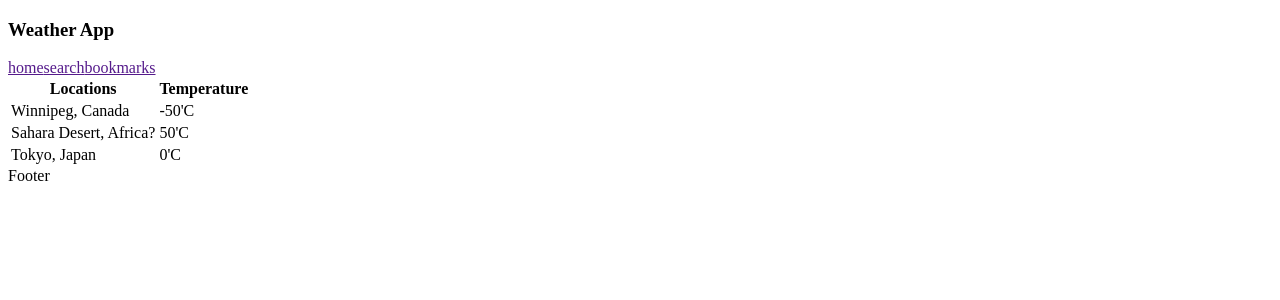
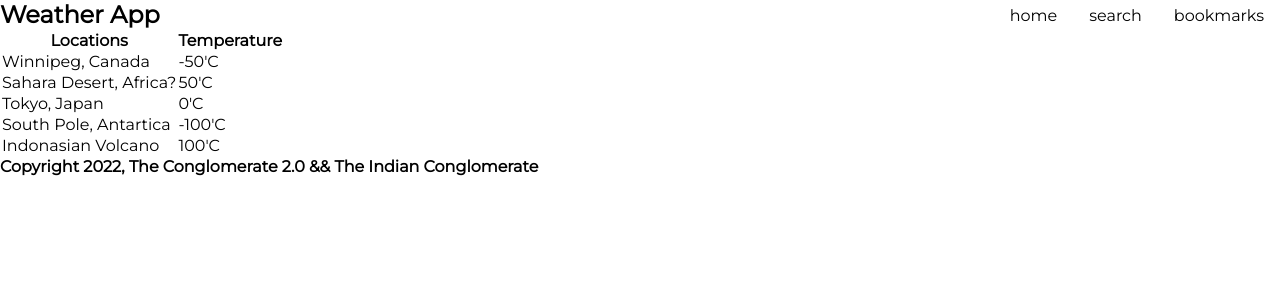
Before and after one commit to maazgundagi01/Weather-App, a React (Create React App) app in the folder weather-app/: page / in a window 1280 px wide. Shown: the top 300 px of the page. Built offline with nearby package versions, Linux system fonts and the light colour scheme.

Commit message:
footer update

```diff
--- a/weather-app/src/footer/Footer.js
+++ b/weather-app/src/footer/Footer.js
@@ -2,7 +2,9 @@ import React from 'react'
 
 function Footer() {
     return (
-        <div>Footer</div>
+        <footer>
+            <h4>Copyright 2022, The Conglomerate 2.0 && The Indian Conglomerate </h4>
+        </footer>
     )
 }
 
--- a/weather-app/src/header/Header.js
+++ b/weather-app/src/header/Header.js
@@ -1,12 +1,15 @@
 import React from 'react'
+import './header.css'
 function Header() {
   return (
     <nav>
-      <h3>Weather App</h3>
+      <h2>Weather App</h2>
       <div>
-        <a href="">home</a>
-        <a href="">search</a>
-        <a href="">bookmarks</a>
+        <ul>
+          <li href="">home</li>
+          <li href="">search</li>
+          <li href="">bookmarks</li>
+        </ul>
       </div>
     </nav>
   )
--- a/weather-app/src/header/header.css
+++ b/weather-app/src/header/header.css
@@ -1,3 +1,23 @@
+@import url('https://fonts.googleapis.com/css2?family=Montserrat&display=swap');
+*{
+    box-sizing: border-box;
+    margin: 0%;
+    padding: 0%;
+    font-family: 'Montserrat', sans-serif;
+    color: black;
+}
 nav{
+    display: flex;
+    flex-direction: row;
+    justify-content: space-between;
 
 }
+ul{
+    padding-top: 0.4rem;
+    display: flex;
+    flex-direction: row;
+}
+li{
+    list-style: none;
+    padding:0 1rem ;
+}
--- a/weather-app/src/saved-locations/SavedLocations.js
+++ b/weather-app/src/saved-locations/SavedLocations.js
@@ -23,6 +23,14 @@ function SavedLocations() {
                     <td>Tokyo, Japan</td>
                     <td>0'C</td>
                 </tr>
+                <tr>
+                    <td>South Pole, Antartica</td>
+                    <td>-100'C</td>
+                </tr>
+                <tr>
+                    <td>Indonasian Volcano</td>
+                    <td>100'C</td>
+                </tr>
             </table>
         </div>
     )
```
